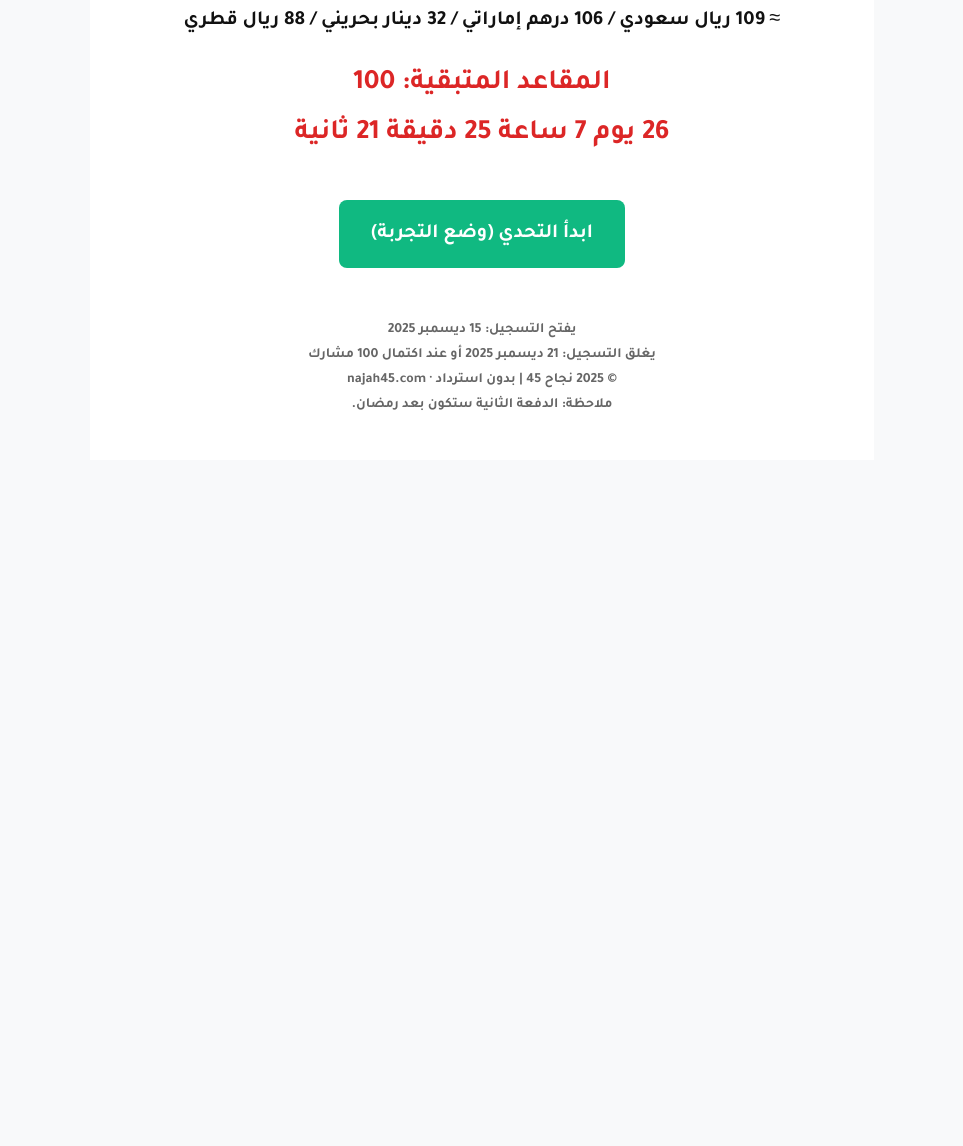
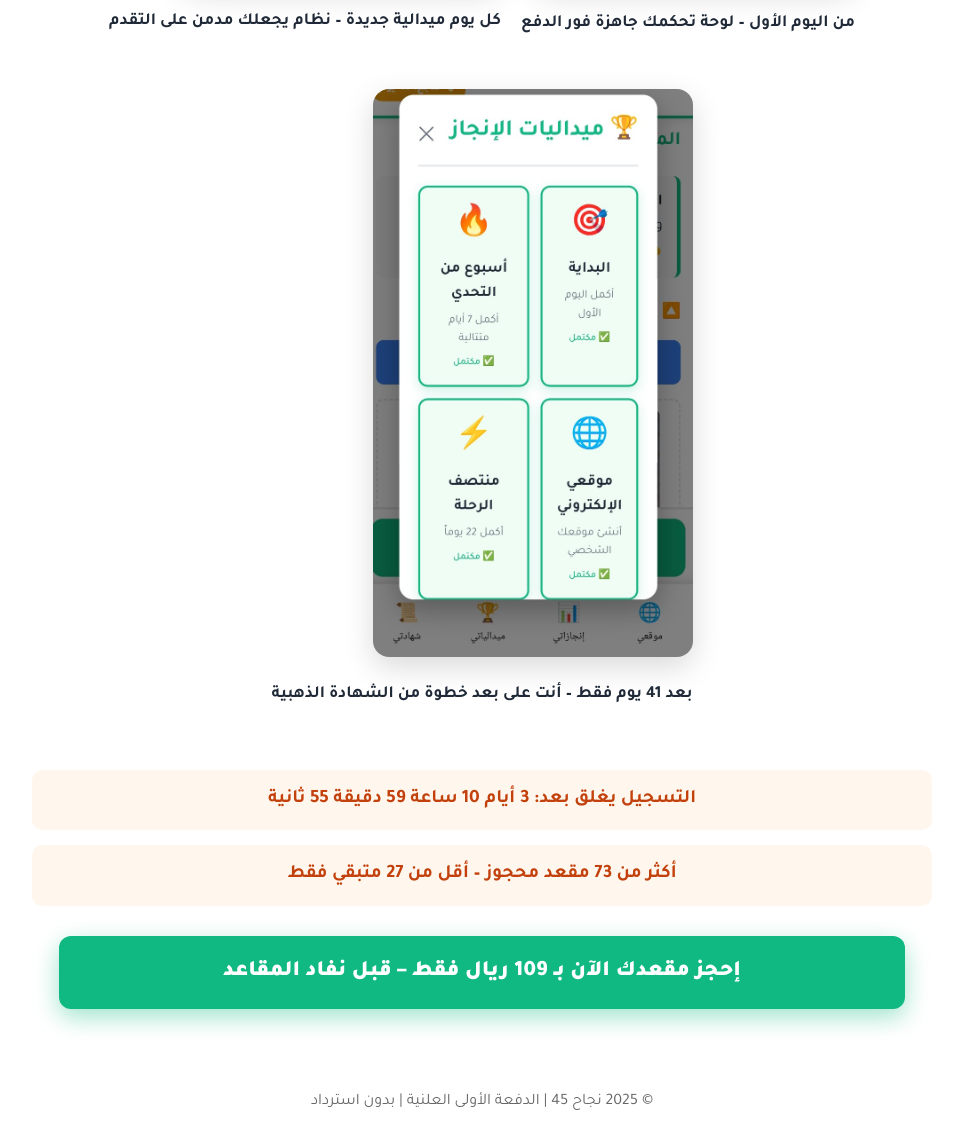
Before and after one commit to fazetdev/Najah45app, a plain HTML site: page index.html in a window 1280 px wide. Shown: the part 1262-2408 px from the top of the page, without its empty margins (158-1121 px from the left). Before the commit the page ends 1722 px from the top, so only its background shows below. Drawn offline with Linux system fonts and the light colour scheme.

Commit message:
Update index.html and add images

```diff
--- a/index.html
+++ b/index.html
@@ -1,77 +1,160 @@
 <!DOCTYPE html>
 <html lang="ar" dir="rtl">
 <head>
-  <meta charset="UTF-8">
-  <meta name="viewport" content="width=device-width, initial-scale=1.0">
-  <meta http-equiv="X-UA-Compatible" content="IE=edge">
-  <meta name="google" content="notranslate">
-  <title>نجاح 45</title>
-  <link href="https://fonts.googleapis.com/css2?family=Tajawal:wght@700&display=swap" rel="stylesheet">
-  <style>
-    body {font-family:'Tajawal',sans-serif;background:#f8f9fa;margin:0;padding:0;color:#111;line-height:1.8;}
-    .container {max-width:720px;margin:auto;background:white;padding:32px;text-align:center;}
-    h1 {font-size:36px;color:#10b981;margin:10px 0;}
-    h2 {font-size:24px;color:#10b981;margin:20px 0 10px;}
-    p {font-size:20px;margin:10px 0;}
-    .highlight {background:#d1fae5;padding:12px;border-radius:8px;margin:15px 0;font-weight:bold;}
-    .price {font-size:32px;color:#10b981;font-weight:bold;}
-    .countdown {font-size:28px;color:#dc2626;margin:20px 0;}
-    .btn {background:#10b981;color:white;padding:16px 32px;border-radius:8px;text-decoration:none;font-size:20px;display:inline-block;margin:20px;}
-    .small {font-size:14px;color:#666;margin-top:30px;}
-    .phase {background:#f0fdf4;padding:15px;border-radius:8px;margin:15px 0;border:1px solid #10b981;}
-  </style>
+<meta charset="UTF-8">
+<meta name="viewport" content="width=device-width, initial-scale=1.0">
+<title>نجاح 45 - تحدي 45 يوم</title>
+<style>
+    :root {
+        --primary: #10b981;
+        --accent: #f59e0b;
+    }
+    body {
+        font-family: 'Tajawal', Arial, sans-serif;
+        background: #fff;
+        color: #111;
+        line-height: 1.7;
+        margin: 0;
+        padding: 0;
+        text-align: right;
+    }
+    header, .section, footer {
+        max-width: 900px;
+        margin: 0 auto;
+        padding: 20px;
+    }
+    h1, h2 { color: var(--primary); }
+    .highlight { color: var(--primary); font-weight: 900; font-size: 20px; }
+    .cta-btn {
+        display: block;
+        background: var(--primary);
+        color: #fff;
+        font-size: 22px;
+        font-weight: 900;
+        padding: 18px;
+        border-radius: 12px;
+        text-decoration: none;
+        text-align: center;
+        margin: 30px auto;
+        max-width: 90%;
+        box-shadow: 0 8px 25px rgba(16,185,129,0.4);
+    }
+    .images-row {
+        display: flex;
+        flex-wrap: wrap;
+        gap: 20px;
+        justify-content: center;
+        margin: 30px 0;
+    }
+    .images-row img {
+        max-width: 100%;
+        width: 320px;
+        border-radius: 16px;
+        box-shadow: 0 10px 30px rgba(0,0,0,0.15);
+    }
+    .testimonial-text {
+        text-align: center;
+        margin: 12px 0 30px;
+        font-weight: bold;
+        font-size: 17px;
+        color: #1f2937;
+    }
+    .social-proof {
+        background: #f0fdf4;
+        padding: 18px;
+        border-radius: 12px;
+        text-align: center;
+        font-size: 20px;
+        font-weight: 900;
+        margin: 25px 0;
+    }
+    .timer, .seats {
+        background: #fff7ed;
+        color: #c2410c;
+        padding: 14px;
+        border-radius: 10px;
+        text-align: center;
+        font-size: 19px;
+        font-weight: bold;
+        margin: 15px 0;
+    }
+</style>
+<link href="https://fonts.googleapis.com/css2?family=Tajawal:wght@400;700;900&display=swap" rel="stylesheet">
 </head>
 <body>
-  <div class="container">
-    <h1>نجاح 45</h1>
-    <p><strong>تحدي 45 يوم — خطّة جاهزة توصلك لأول جيج</strong></p>
-    <p>برنامج عملي 45 يوم بخطوات يومية قصيرة · الدفعة الأولى: 100 مقعد</p>
-    <p class="highlight">بدون تعقيد · أقل من 15 دقيقة يوميًا</p>
-    <p>بدون وعود مبالغ فيها. تعتمد على نفسك، تنفّذ، وتلتزم. كل يوم مهمة قصيرة مع دليل تنفيذ؛ ترفع دليل التنفيذ لفتح اليوم التالي.</p>
 
+<header style="background:#f0fdf4;padding:40px 20px;text-align:center;border-bottom:4px solid var(--primary);">
+    <h1 style="font-size:28px;">رحلتك لأول عميل خلال 45 يوم<br>باستخدام مهارتك الحالية فقط</h1>
+    <p class="highlight">لا مهارات جديدة • لا واتساب • لا دعم • لا استرداد</p>
+</header>
+
+<section class="section">
     <h2>ما هو التحدي؟</h2>
-    <p>45 يوم داخل 48 يومًا (3 أيام سماح فقط).<br>مهمة يومية قصيرة (أقل من 15 دقيقة).<br>رفع دليل التنفيذ = فتح اليوم التالي.</p>
+    <ul style="font-size:18px;">
+        <li>45 يوم داخل 48 يومًا (3 أيام سماح فقط)</li>
+        <li>مهمة يومية أقل من 15 دقيقة</li>
+        <li>رفع دليل = فتح اليوم التالي تلقائيًا</li>
+    </ul>
+</section>
 
-    <h2>ماذا ستحصل؟</h2>
-    <p>أول جيج بخطوات تطبيقية واضحة.<br>بورتفوليو عملي ومرتب.<br>صفحة شخصية + موقع بسيط.<br>خطة عمل مباشرة ومناسبة لسوق الخليج.</p>
+<section class="section">
+    <h2>هكذا تبدو لوحة تحكمك الحقيقية من اليوم الأول حتى 45</h2>
 
-    <h2>كيف يعمل التحدي؟</h2>
-    <div class="phase"><strong>1) التحضير — الأيام 1–15</strong><br>إنشاء موقع بسيط، صفحة شخصية، وتحديد العرض الأساسي.</div>
-    <div class="phase"><strong>2) الإثبات — الأيام 16–30</strong><br>تنفيذ مشاريع تدريبية قوية لبناء البورتفوليو.</div>
-    <div class="phase"><strong>3) خطة العمل — الأيام 31–45</strong><br>التقدّم للعروض، مراسلة العملاء، والحصول على أول جيج.</div>
-    <p><strong>ملاحظة:</strong> لديك 3 أيام سماح فقط.</p>
+    <div class="social-proof">
+        انضم إلى <strong>354 شاب وشابة من الخليج</strong> أكملوا التحدي بالفعل
+    </div>
 
-    <p class="price">$29</p>
-    <p>≈ 109 ريال سعودي / 106 درهم إماراتي / 32 دينار بحريني / 88 ريال قطري</p>
+    <div class="images-row">
+        <div>
+            <img src="images/picA.jpg" alt="اليوم الأول">
+            <p class="testimonial-text">من اليوم الأول – لوحة تحكمك جاهزة فور الدفع</p>
+        </div>
+        <div>
+            <img src="images/picE.jpg" alt="الميداليات">
+            <p class="testimonial-text">كل يوم ميدالية جديدة – نظام يجعلك مدمن على التقدم</p>
+        </div>
+        <div>
+            <img src="images/picF.jpg" alt="اليوم 41">
+            <p class="testimonial-text">بعد 41 يوم فقط – أنت على بعد خطوة من الشهادة الذهبية</p>
+        </div>
+    </div>
 
-    <p class="countdown" id="countdown">المقاعد المتبقية: 100<br><span id="timer">28 يوم 10 ساعة 09 دقيقة 33 ثانية</span></p>
+    <div class="timer" id="timer">التسجيل يغلق بعد: 3 أيام 11 ساعة 23 دقيقة</div>
+    <div class="seats" id="seats">أكثر من 73 مقعد محجوز – أقل من 27 متبقي فقط</div>
 
-    <a href="dashboard.html?demo=true" class="btn">ابدأ التحدي (وضع التجربة)</a>
+    <a href="https://your-paytabs-link-here.com" class="cta-btn">
+        إحجز مقعدك الآن بـ 109 ريال فقط – قبل نفاد المقاعد
+    </a>
+</section>
 
-    <p class="small">
-      يفتح التسجيل: 15 ديسمبر 2025<br>
-      يغلق التسجيل: 21 ديسمبر 2025 أو عند اكتمال 100 مشارك<br>
-      © 2025 نجاح 45 | بدون استرداد · najah45.com<br>
-      ملاحظة: الدفعة الثانية ستكون بعد رمضان.
-    </p>
-  </div>
+<footer style="text-align:center;padding:30px;color:#666;">
+    © 2025 نجاح 45 | الدفعة الأولى العلنية | بدون استرداد
+</footer>
 
-  <script>
-    // Countdown to Dec 15, 2025
-    const countDownDate = new Date("Dec 15, 2025 00:00:00").getTime();
-    const x = setInterval(function() {
-      const now = new Date().getTime();
-      const distance = countDownDate - now;
-      const days = Math.floor(distance / (1000 * 60 * 60 * 24));
-      const hours = Math.floor((distance % (1000 * 60 * 60 * 24)) / (1000 * 60 * 60));
-      const minutes = Math.floor((distance % (1000 * 60 * 60)) / (1000 * 60));
-      const seconds = Math.floor((distance % (1000 * 60)) / 1000);
-      document.getElementById("timer").innerHTML = days + " يوم " + hours + " ساعة " + minutes + " دقيقة " + seconds + " ثانية";
-      if (distance < 0) {
-        clearInterval(x);
-        document.getElementById("timer").innerHTML = "التسجيل مفتوح الآن!";
-      }
-    }, 1000);
-  </script>
+<script>
+// Countdown (3 days from now)
+const timer = document.getElementById('timer');
+const end = Date.now() + (3*24*60*60*1000) + (11*60*60*1000);
+function update() {
+    const diff = end - Date.now();
+    if (diff <= 0) { timer.innerHTML = "التسجيل مغلق"; return; }
+    const d = Math.floor(diff / (1000*60*60*24));
+    const h = Math.floor((diff % (1000*60*60*24)) / (1000*60*60));
+    const m = Math.floor((diff % (1000*60*60)) / (1000*60));
+    const s = Math.floor((diff % (1000*60)) / 1000);
+    timer.innerHTML = `التسجيل يغلق بعد: ${d} أيام ${h} ساعة ${m} دقيقة ${s} ثانية`;
+}
+setInterval(update, 1000); update();
+
+// Fake seat decrement (replace later with PayTabs webhook)
+setInterval(() => {
+    const seatsText = document.getElementById('seats').textContent;
+    const current = parseInt(seatsText.match(/\d+/)[0]);
+    if (current < 90) {
+        document.getElementById('seats').innerHTML = `أكثر من ${current+1} مقعد محجوز – أقل من ${100-(current+1)} متبقي فقط`;
+    }
+}, 1800000); // every 30 min
+</script>
+
 </body>
 </html>
```
Also changed, not shown: images/picA.jpg (added), images/picE.jpg (added), images/picF.jpg (added).
